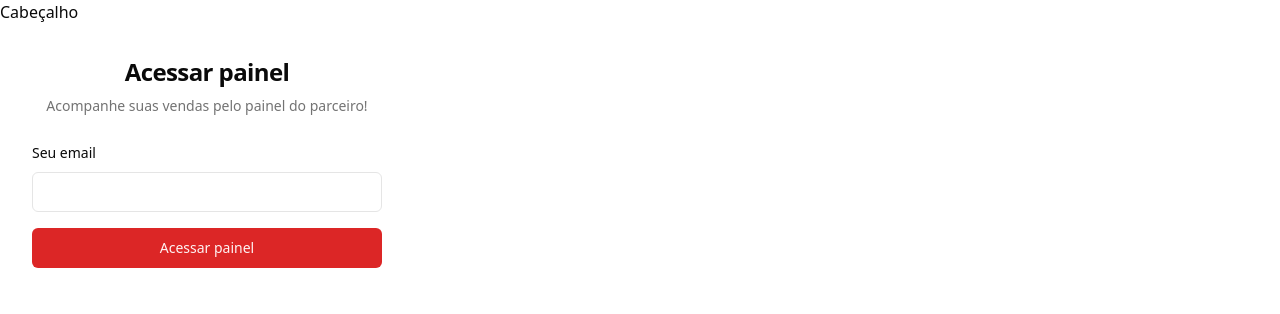
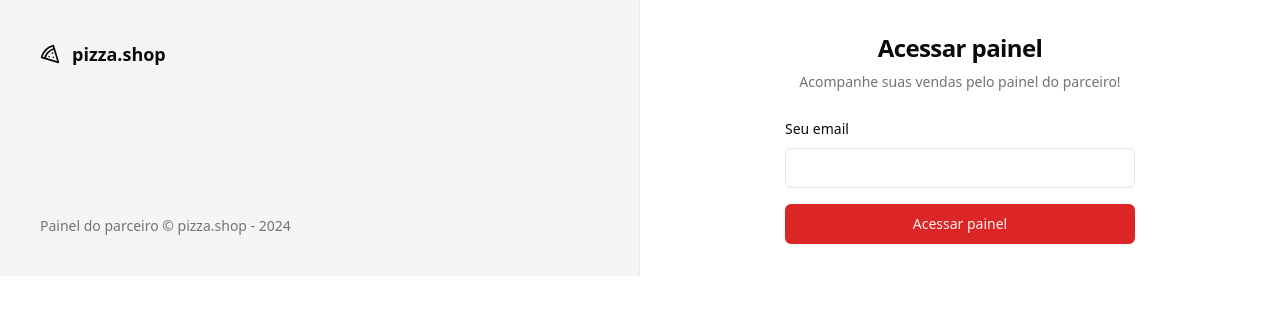
Before and after one commit to JoseGustavoCabralMello/MBA-pizzashop-web, a React (Vite) app: page /sign-in in a window 1280 px wide. Shown: the top 314 px of the page. Built offline with nearby package versions, Linux system fonts and the light colour scheme.

Commit message:
corrigindo rotas

```diff
--- a/src/pages/_layouts/auth.tsx
+++ b/src/pages/_layouts/auth.tsx
@@ -5,7 +5,7 @@ export function AuthLayout() {
   return (
     <div className="main-h-screen grid grid-cols-2">
       <div className="flex h-full flex-col justify-between border-r border-foreground/5 bg-muted p-10 text-muted-foreground">
-        <div className="flex items-center gap-3 text-lg font-medium text-foreground">
+        <div className="flex items-center gap-3 text-lg text-foreground">
           <Pizza className="h-5 w-5" />
           <span className="font-semibold">pizza.shop</span>
         </div>
--- a/src/routes.tsx
+++ b/src/routes.tsx
@@ -1,6 +1,7 @@
 import { createBrowserRouter } from 'react-router-dom'
 
 import { AppLayout } from './pages/_layouts/app'
+import { AuthLayout } from './pages/_layouts/auth'
 import { Dashboard } from './pages/app/dashboard'
 import { SingIn } from './pages/auth/sign-in'
 
@@ -12,7 +13,7 @@ export const router = createBrowserRouter([
   },
   {
     path: '/',
-    element: <AppLayout />,
+    element: <AuthLayout />,
     children: [{ path: '/sign-in', element: <SingIn /> }],
   },
 ])
```
